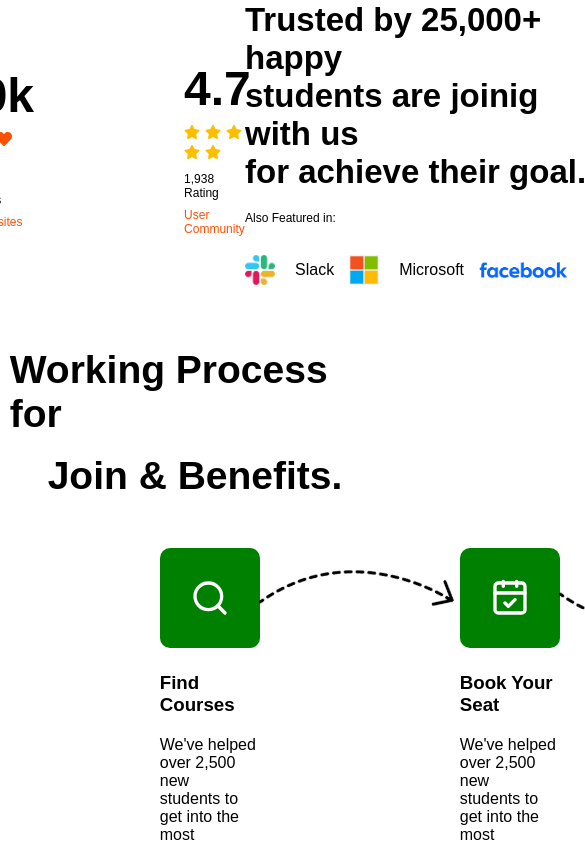
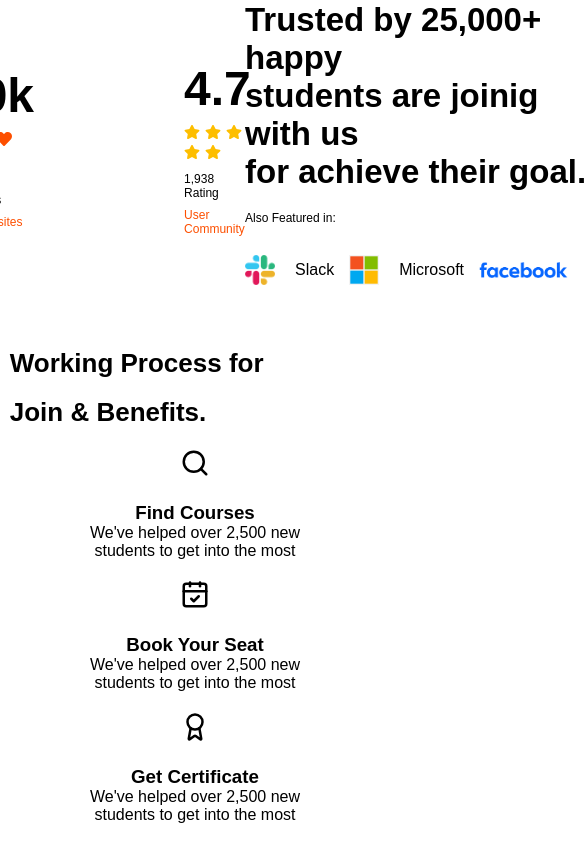
Before and after one commit to Mohitcodingz/LandingPage, a React (Vite) app: page / in a window 390 px wide. Shown: the part 769-1613 px from the top of the page, 585 px wide, since content can reach past the window. Built offline with nearby package versions, Linux system fonts and the light colour scheme.

Commit message:
Update Process.module.css

```diff
--- a/src/components/process/Process.module.css
+++ b/src/components/process/Process.module.css
@@ -1,67 +1,32 @@
+/* ===== Responsive ===== */
+@media (max-width: 768px) {
     .ProcessContainer {
-    width: 100%;
-    height: 300px;
-    margin-bottom: 100px;
+        height: auto;
     }
 
     .ProcessContainer h1 {
-    display: flex;
-    align-items: center;
-    justify-content: center;
-    font-size: 39px;
+        font-size: 26px;
     }
 
-.icons {
-    margin-bottom: 50px;
+    .iconsTexts {
+        flex-direction: column;
+        padding: 0 20px;
+        align-items: center;
+        gap: 10px;
+    }
+
+    .arrowLeft,
+    .arrowRight {
+        display: none;
+    }
+
+    .text {
+        text-align: center;
     }
 
     .iconsInd {
-    border: none;
-    outline: none;
-    width: 100px;
-    height: 100px;
-    padding: 30px;
-    background-color: green;
-    color: white;
-    border-radius: 10px;
+        width: 70px;
+        height: 70px;
+        padding: 20px;
     }
-
-#Award {
-    background-color: tomato;
 }
-
-.iconsTexts {
-    display: flex;
-    flex-direction: row;
-    justify-content: space-around;
-    padding: 0 150px 0 150px;
-}
-
-.iconsBox {
-    display: flex;
-    align-items: center;
-    justify-content: center;
-}
-
-.text h3 {
-    padding: 20px 0 20px 0;
-}
-
-/* arrow png*/
-.arrowLeft,
-.arrowRight {
-    width: 200px;
-    height: 200px;
-}
-
-.arrowLeft {
-    position: relative;
-    top: -50px;
-    transform: scaleY(-1) rotate(-40deg);
-}
-
-.arrowRight {
-    position: relative;
-    top: -50px;
-    transform: rotate(-40deg);
-}
```
Lines whose indentation alone changed are shown as unchanged.
